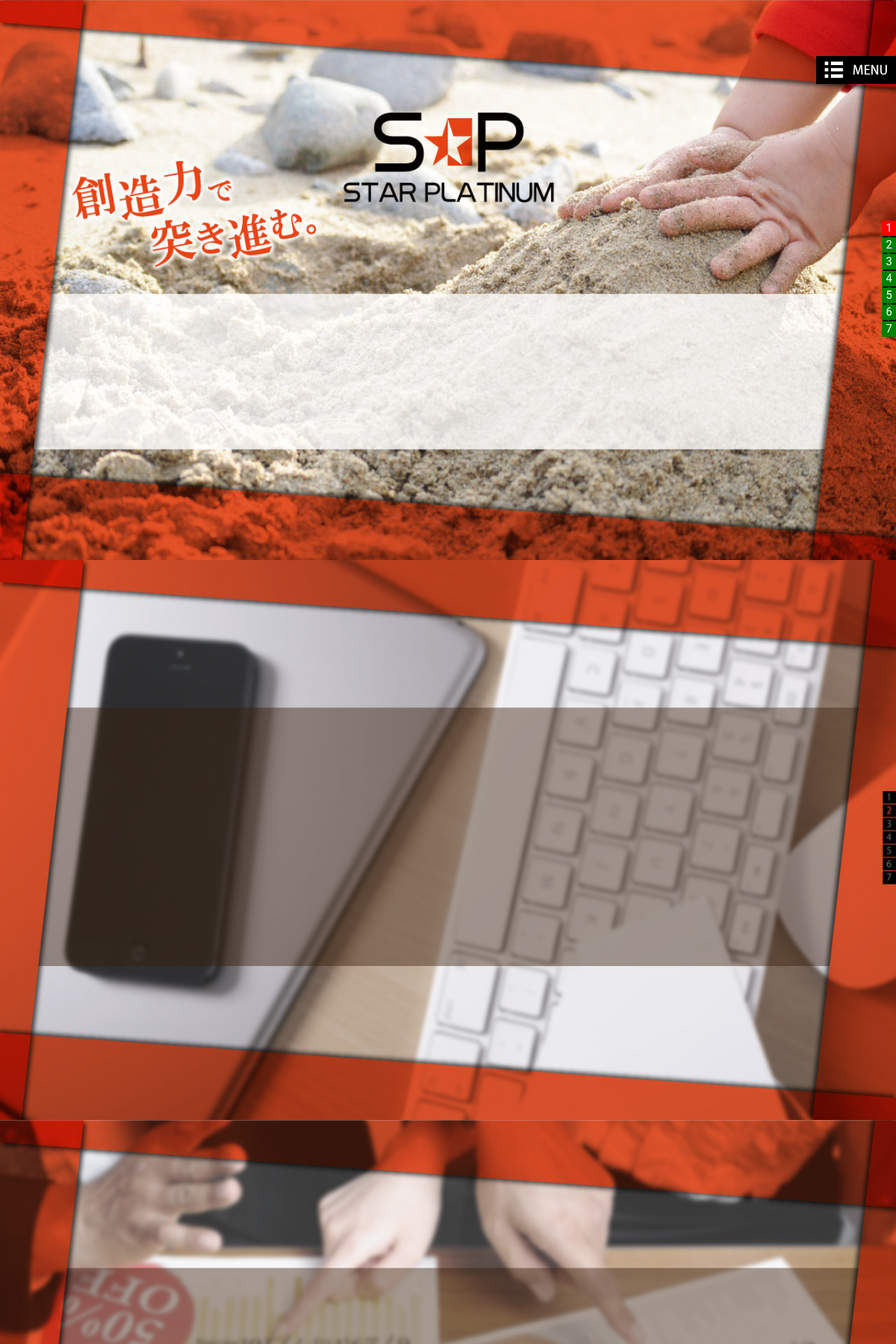
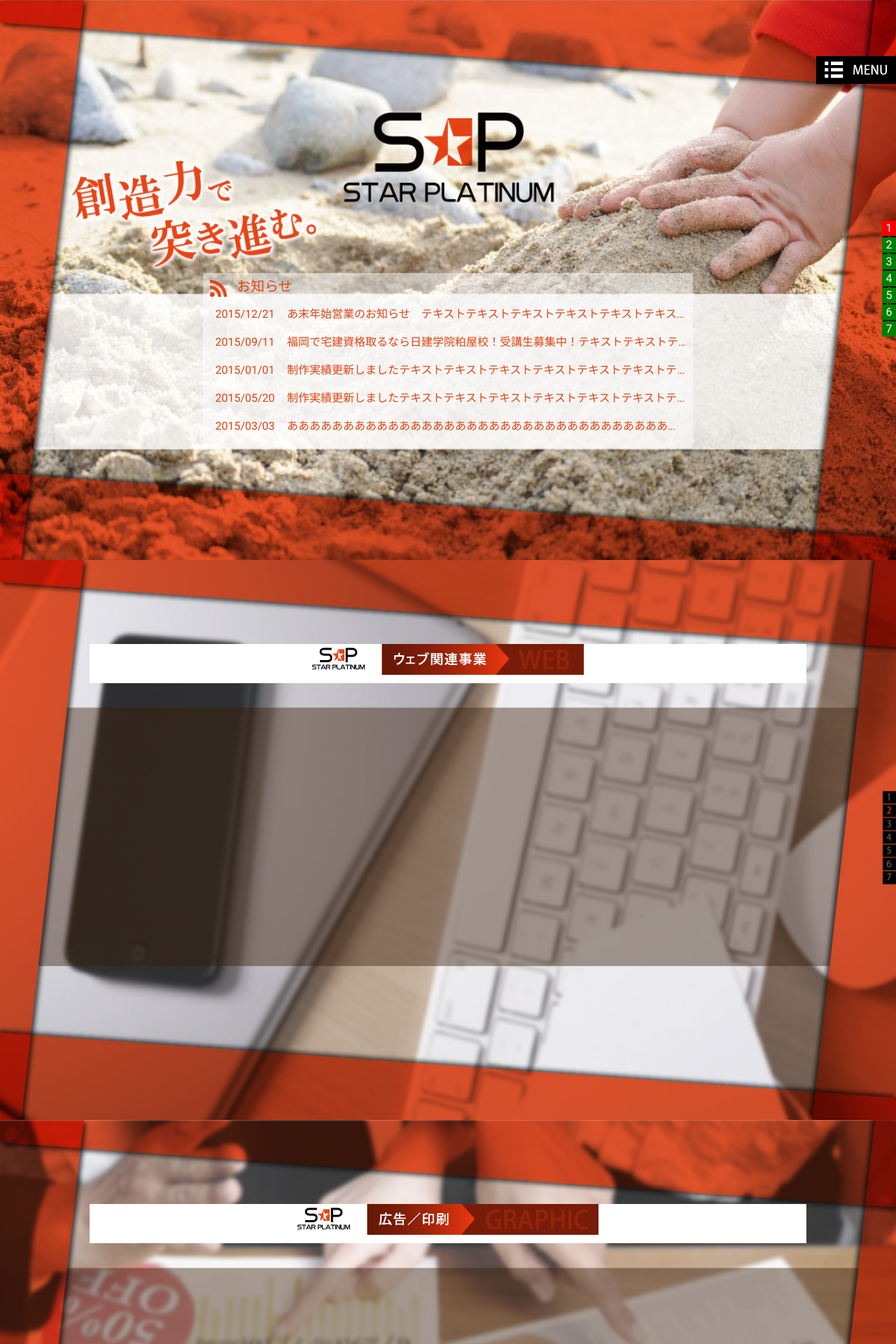
Before and after one commit to trd-ronald/star_platinum, a PHP site: page / in a window 1280 px wide. Shown: the top 1920 px of the page at 70% size. Run offline with PHP 8.4, Linux system fonts and the light colour scheme; some libraries are stand-ins or nearby versions.

Commit message:
create layout for rss feed

```diff
--- a/html_top/css/custom_animation.css
+++ /dev/null
@@ -1,5 +0,0 @@
-.group-all{
-	opacity: 0;
-	position: relative;
-	top: 30px;
-}
--- a/html_top/css/style.css
+++ b/html_top/css/style.css
@@ -89,3 +89,73 @@ Modules - reusable parts of our design
 .jumptobar .notactive{
   background-color: green;
 }
+
+.cd-content{
+	background-color: transparent;
+	width: 80%;
+	height: 70%;
+	position: relative;
+	top: 50%;
+	-webkit-transform: translateY(-50%);
+	-ms-transform: translateY(-50%);
+	transform: translateY(-50%);
+	margin: 0 auto;
+}
+
+.cd-content-title{
+	height: 10%;
+	text-align: center;
+	background-color: white;
+	display: block;
+}
+
+.cd-rss-field{
+	width: 700px;
+	height: 250px;
+	background-color: rgba(255,255,255,0.5);
+	color: #DF4514;
+	position: absolute;
+	bottom: 0;
+	left: 0;
+	right: 0;
+	margin: 0 auto;
+	margin-bottom: 40px;
+}
+
+.cd-rss-field img{
+	padding: 10px;
+	display: inline-block;
+	vertical-align: middle;
+}
+
+.cd-rss-field span{
+	font-size: 20px;
+	display: inline-block;
+}
+
+.cd-rss-field-item{
+	display: block;
+	width: 700px;
+	height: 30px;
+	line-height: 30px;
+	margin-bottom: 10px;
+}
+
+.cd-rss-field-item-date{
+	display: inline-block;
+	width: 120px;
+	height: 30px;
+	vertical-align: top;
+	text-align: center;
+}
+
+.cd-rss-field-item-feed{
+	display: inline-block;
+	width: 570px;
+	height: 30px;
+	vertical-align: top;
+	white-space: nowrap;
+	overflow: hidden;
+	text-overflow: ellipsis;
+	font-style: Roboto;
+}
--- a/html_top/index.html
+++ b/html_top/index.html
@@ -11,7 +11,7 @@
 	<link rel="stylesheet" href="css/venovox.css">
 	<script src="http://ajax.googleapis.com/ajax/libs/jquery/1.11.0/jquery.min.js"></script>
 	<script type="text/javascript" src="js/venobox.min.js"></script>
-
+	<link href='http://fonts.googleapis.com/css?family=Roboto:400,700,300' rel='stylesheet' type='text/css'>
 	<title>Star Platinum</title>
 </head>
 <body>
@@ -57,19 +57,67 @@
 	    <!-- insert the rest of your page markup here -->
 
 		<div class="cd-fixed-bg jumpto" style="background-image: url(img/img1/top_background_1.jpg)">
-
+			<div class="cd-content">
+				<div class="cd-rss-field">
+					<img src="img/img1/information.png" alt="info" />
+					<span>お知らせ</span>
+					<div class="cd-rss-field-item">
+						<p class="cd-rss-field-item-date">2015/12/21</p><p class="cd-rss-field-item-feed">あ末年始営業のお知らせ　テキストテキストテキストテキストテキストテキスキストテキストテキストキストテキストテキストキストテキストテキスト</p>
+					</div>
+					<div class="cd-rss-field-item">
+						<p class="cd-rss-field-item-date">2015/09/11</p><p class="cd-rss-field-item-feed">福岡で宅建資格取るなら日建学院粕屋校！受講生募集中！テキストテキストテキ</p>
+					</div>
+					<div class="cd-rss-field-item">
+						<p class="cd-rss-field-item-date">2015/01/01</p><p class="cd-rss-field-item-feed">制作実績更新しましたテキストテキストテキストテキストテキストテキストテキス</p>
+					</div>
+					<div class="cd-rss-field-item">
+						<p class="cd-rss-field-item-date">2015/05/20</p><p class="cd-rss-field-item-feed">制作実績更新しましたテキストテキストテキストテキストテキストテキストテキスト…</p>
+					</div>
+					<!--div class="cd-rss-field-item">
+						<p class="cd-rss-field-item-date">2015/01/01</p><p class="cd-rss-field-item-feed">iPPO fes.2015のご案内テキストテキストテキストテキストテキストテキストテキスト</p>
+					</div-->
+				</div>
+			</div>
 		</div>
 		<div class="cd-fixed-bg jumpto" style="background-image: url(img/img1/top_background_2.jpg)">
+			<div class="cd-content">
+				<div class="cd-content-title">
+					<img src="img/img1/title_web.png" alt="web" />
+				</div>
+			</div>
 		</div>
 		<div class="cd-fixed-bg jumpto" style="background-image: url(img/img1/top_background_3.jpg)">
+			<div class="cd-content">
+				<div class="cd-content-title">
+					<img src="img/img1/title_graphic.png" alt="graphic" />
+				</div>
+			</div>
 		</div>
 		<div class="cd-fixed-bg jumpto" style="background-image: url(img/img1/top_background_4.jpg)">
+			<div class="cd-content">
+				<div class="cd-content-title">
+					<img src="img/img1/title_education.png" alt="education" />
+				</div>
+			</div>
 		</div>
 		<div class="cd-fixed-bg jumpto" style="background-image: url(img/img1/top_background_5.jpg)">
+			<div class="cd-content">
+				<div class="cd-content-title">
+					<img src="img/img1/title_event.png" alt="event" />
+				</div>
+			</div>
 		</div>
 		<div class="cd-fixed-bg jumpto" style="background-image: url(img/img1/top_background_6.jpg)">
+			<div class="cd-content">
+				<div class="cd-content-title">
+					<img src="img/img1/title_management.png" alt="management" />
+				</div>
+			</div>
 		</div>
 		<div class="cd-fixed-bg jumpto" style="background-image: url(img/img1/top_background_7.jpg)">
+			<div class="cd-content">
+
+			</div>
 		</div>
 
 	</div>
@@ -77,6 +125,11 @@
 
 	<script src="js/main.js"></script> <!-- Resource jQuery -->
 	<script src="js/scroll_function.js"></script> <!-- Resource jQuery -->
-
+	<script src="js/rss_plugin.js"></script> <!-- Resource jQuery -->
+	<script>
+	$(function(){
+		$("body").newFeed();
+	});
+	</script>
 </body>
 </html>
--- /dev/null
+++ b/html_top/js/rss_plugin.js
@@ -0,0 +1,24 @@
+(function($){
+
+	$.fn.newFeed = function(){
+		var elem = $("<div>");
+		var title = $("<p>");
+		var content = $("<p>");
+
+		elem.attr("class","cd-rss-field-item");
+		title.attr("class","cd-rss-field-item-date");
+		content.attr("class","cd-rss-field-item-feed");
+
+		title.html("2015/03/03");
+		content.html("あああああああああああああああああああああああああああああああああああああああああああああああああああああああああああああ");
+
+		elem.append(title);
+		elem.append(content);
+		console.log(elem);
+		$(".cd-rss-field").append(elem);
+	};
+
+
+
+
+})(jQuery);
```
Also changed, not shown: html_top/js/custom_animation.js (deleted, +0 -108 lines), html_top/js/timer_animation.js (deleted, +0 -35 lines).
